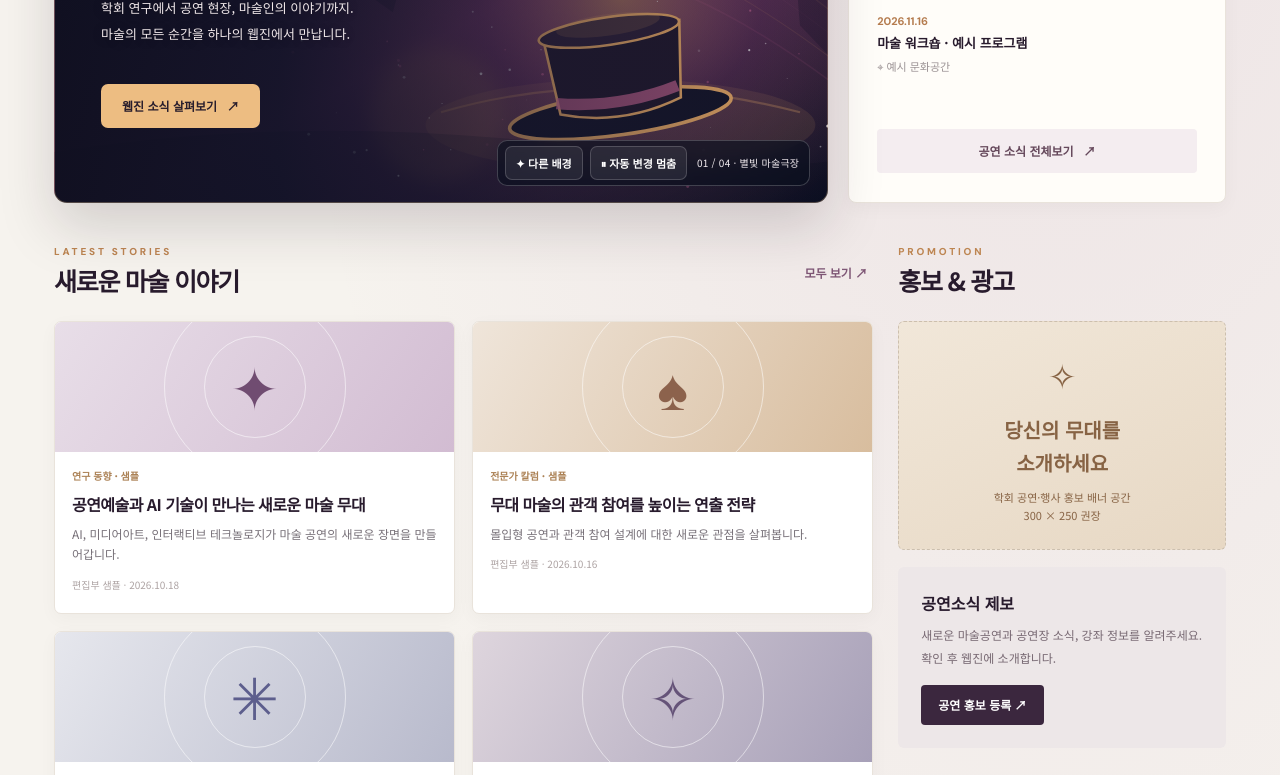
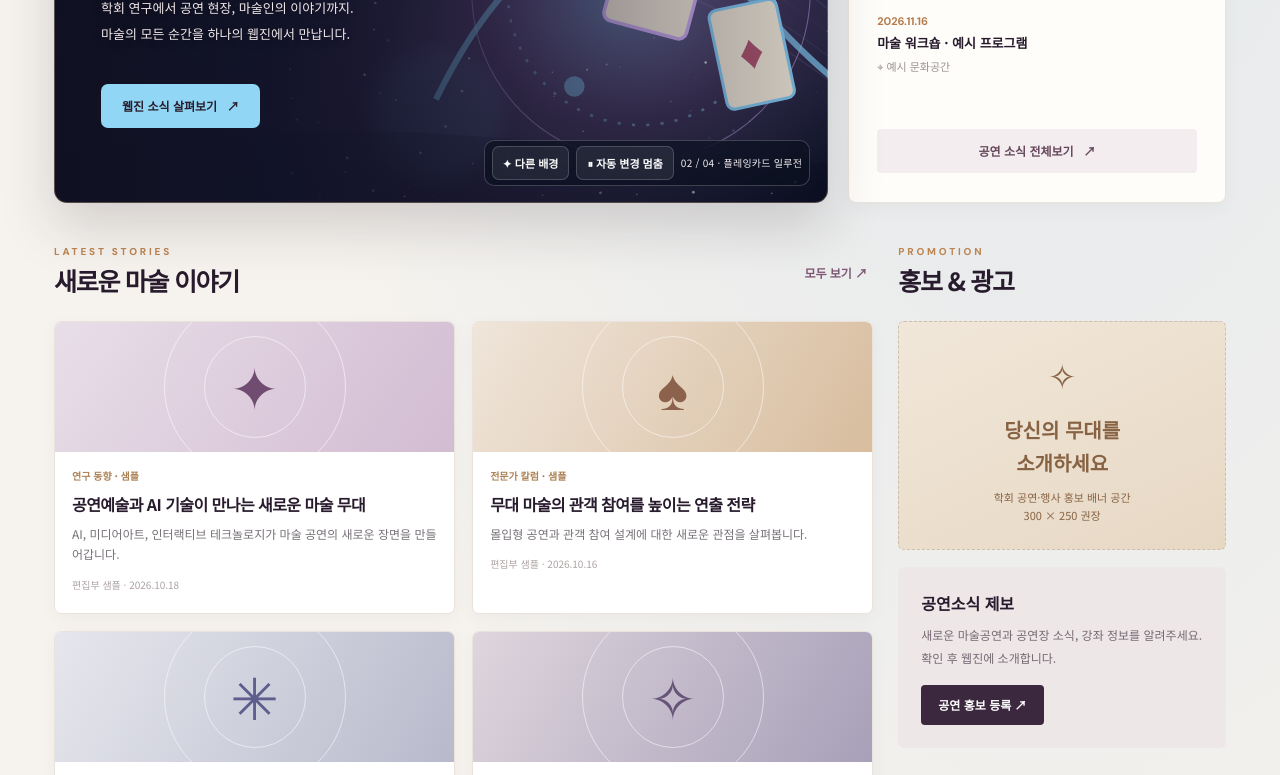
Before and after one commit to userface76/koreamagic-webzine, a website: page public/index.html in a window 1280 px wide. Shown: the part 494-1269 px from the top of the page. Drawn offline with Linux system fonts and the light colour scheme; no server answers.

Commit message:
design: activate magic scene visuals on live webzine

```diff
--- a/public/index.html
+++ b/public/index.html
@@ -24,5 +24,6 @@
   <footer class="footer"><div class="container footer-inner"><div><div class="footer-logo">✳ 한국마술학회 <b>WEBZINE</b></div><p>마술의 현재를 기록하고 미래를 연결합니다.</p><small>본 웹진은 초기 개발 시안입니다. 공식 학회 홈페이지로 오인하지 않도록 운영 전 학회 승인과 기관 정보 확인이 필요합니다.</small></div><div class="footer-links"><a href="#marketplace" data-view="marketplace">마술장터</a><a href="#promotions" data-view="promotions">공연소식</a><a href="#submit" data-view="submit">기사 제보</a></div></div></footer>
   <script src="./assets/demo-data.js"></script>
   <script src="./assets/app.js" defer></script>
+  <script src="./assets/magic-scenes.js" defer></script>
 </body>
 </html>
```
